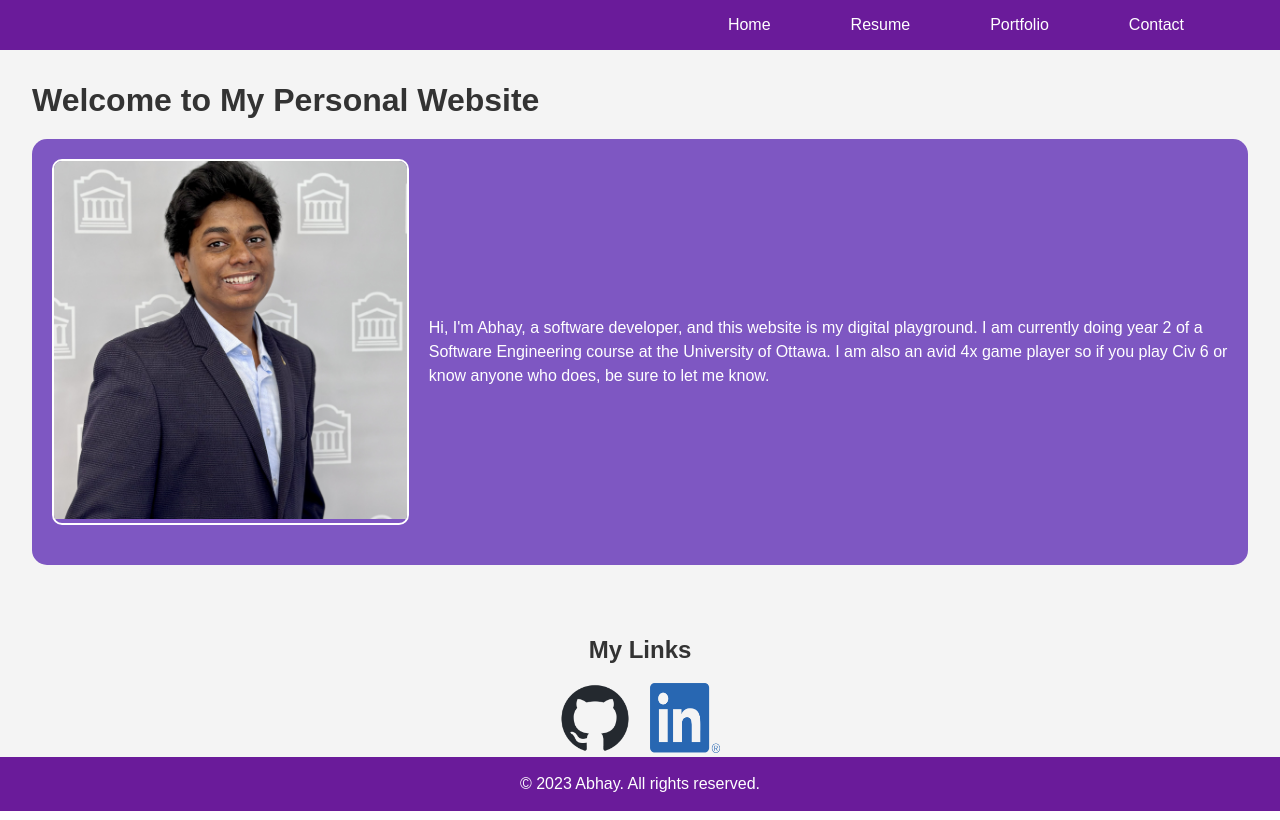
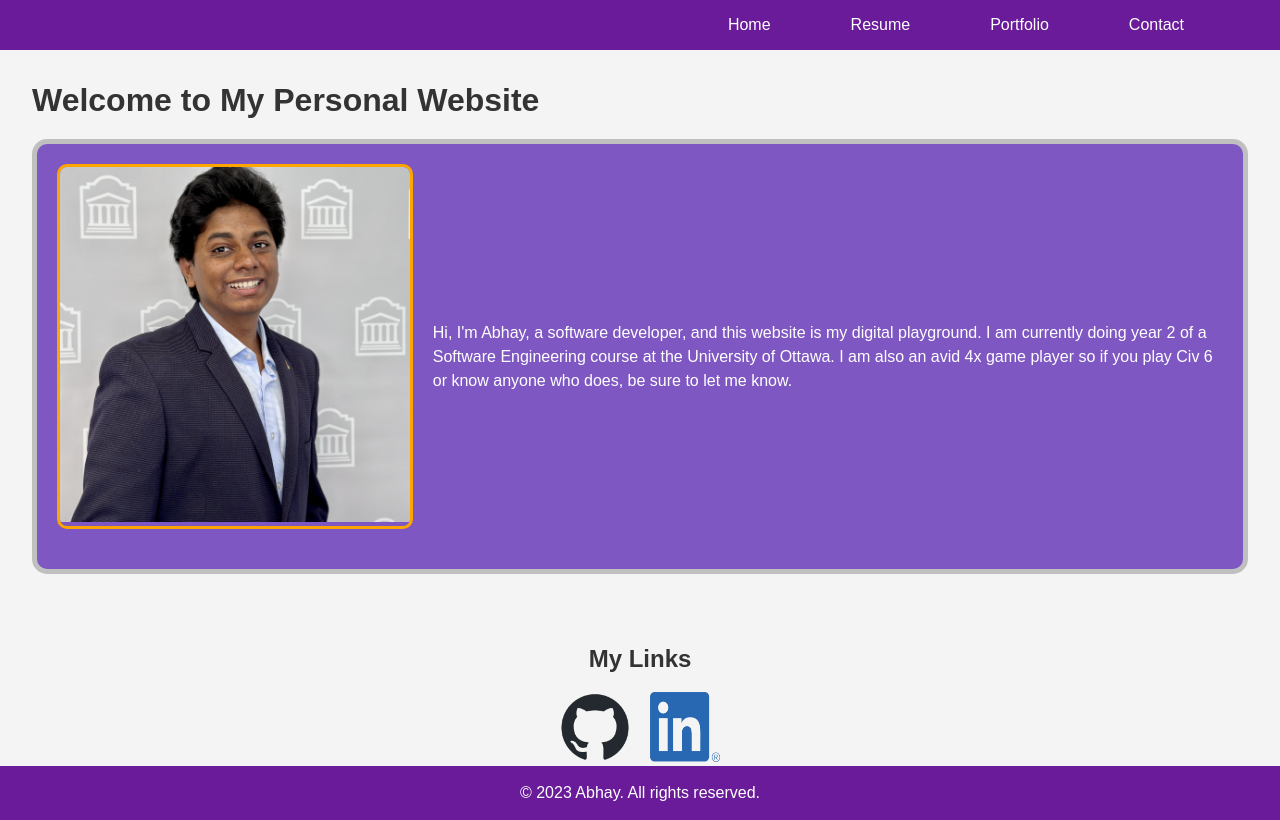
Before and after one commit to SenatorDingo/senatordingo.github.io, an Angular app: page / in a window 1280 px wide. Built offline with nearby package versions, Linux system fonts and the light colour scheme.

Commit message:
added a border

```diff
--- a/src/app/card/card.component.css
+++ b/src/app/card/card.component.css
@@ -12,7 +12,7 @@
   }
 
   @media(max-width:901px){
-      .card:active {
+      .card:hover {
         transform: rotateY(180deg);
       }
   }
--- a/src/app/index/index.component.css
+++ b/src/app/index/index.component.css
@@ -69,6 +69,7 @@ main {
 
 .about-me {
     background-color: #7e57c2;
+    border: 5px solid silver;
     border-radius: 15px;
     padding: 20px;
     margin-top: 20px;
@@ -88,13 +89,14 @@ main {
 }
 
 .about-me-image {
-    width: 30%;
-    border: 2px solid #fff;
+    width: 50%;
+    border: 3px solid orange;
     border-radius: 10px;
     overflow: hidden;
     margin-bottom: 20px;
     @media (min-width: 901px){
         margin-right: 20px;
+        width: 30%;
     }
 }
 
```
